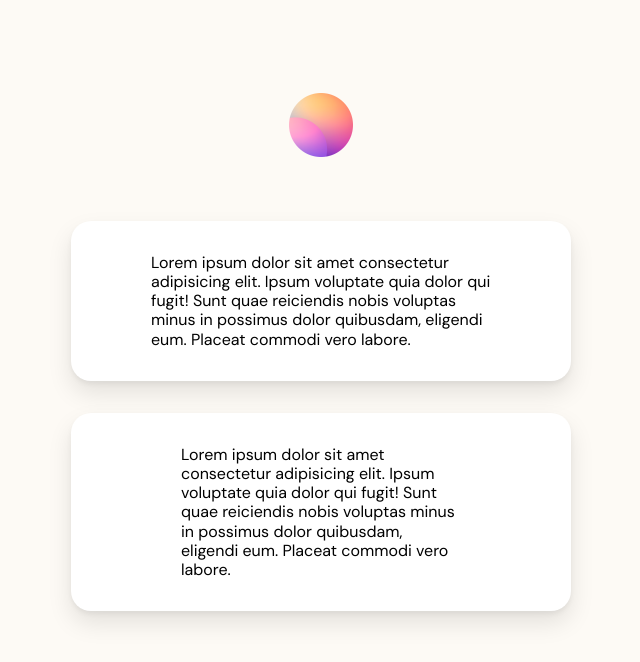
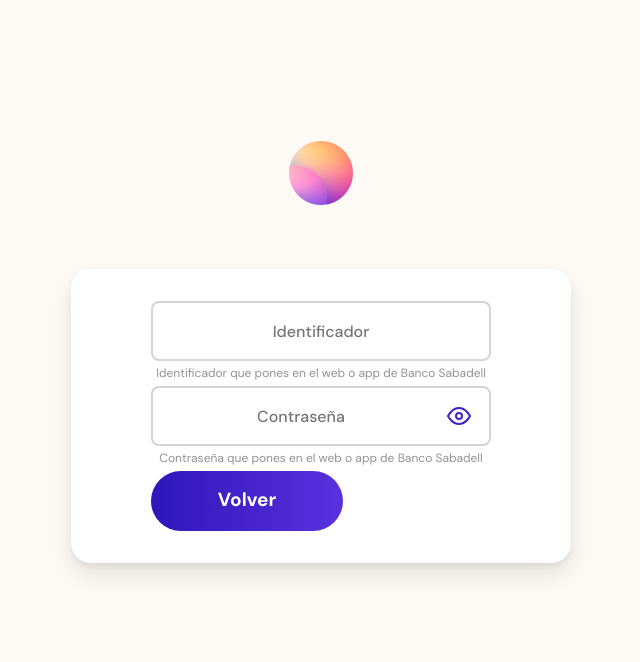
Before and after one commit to goiblas/banktrack, a React (Vite) app: page / in a window 1280 px wide. Shown: the top 662 px of the page, without its empty margins (319-959 px from the left). Built offline with nearby package versions, Linux system fonts and the light colour scheme.

Commit message:
add formcontrols

```diff
--- a/src/App.jsx
+++ b/src/App.jsx
@@ -1,19 +1,38 @@
+import { useState } from "react"
 import GlobalSyles from "./components/GlobalStyles"
 import Page from "./components/Page"
+import TextField from "./components/TextField"
+import PasswordField from "./components/PasswordField"
 import Card from "./components/Card"
+import Button from "./components/Button"
 
 const App = () => {
+  const [identifier, setIdentifier] = useState("")
+  const [password, setPassword] = useState("")
+
   return (
     <>
     <GlobalSyles />
 
     <Page>
       <Card>
-       <p>Lorem ipsum dolor sit amet consectetur adipisicing elit. Ipsum voluptate quia dolor qui fugit! Sunt quae reiciendis nobis voluptas minus in possimus dolor quibusdam, eligendi eum. Placeat commodi vero labore.</p>
-      </Card>
+        <TextField
+          value={identifier}
+          onChange={(ev) => setIdentifier(ev.target.value)}
+          name="identifier"
+          label="Identificador"
+          textHelp="Identificador que pones en el web o app de Banco Sabadell"
+        />
 
-      <Card contentWith={280}>
-       <p>Lorem ipsum dolor sit amet consectetur adipisicing elit. Ipsum voluptate quia dolor qui fugit! Sunt quae reiciendis nobis voluptas minus in possimus dolor quibusdam, eligendi eum. Placeat commodi vero labore.</p>
+        <PasswordField
+          value={password}
+          onChange={(ev) => setPassword(ev.target.value)}
+          name="password"
+          textHelp="Contraseña que pones en el web o app de Banco Sabadell"
+          label="Contraseña"
+        />
+
+        <Button>Volver</Button>
       </Card>
     </Page>
     </>
--- /dev/null
+++ b/src/components/Button.jsx
@@ -0,0 +1,21 @@
+import styled from "@emotion/styled"
+
+const Button = styled.button`
+    display: inline-flex;
+    align-items: center;
+    justify-content: center;
+    gap: .75rem;
+    border-radius: 99999rem;
+    height: 3.75rem;
+    border: none;
+    background-image: linear-gradient(to right, #2E16BA, #5A31DE);
+    padding-inline-start: 1.5rem;
+    padding-inline-end: 1.5rem;
+    min-width: 12rem;
+    font-family: "DM Sans", sans-serif;
+    font-size: 1.1875rem;
+    color: #ffffff;
+    font-weight: 700;
+`;
+
+export default Button
--- /dev/null
+++ b/src/components/PasswordField.jsx
@@ -0,0 +1,50 @@
+import { useState } from "react"
+import TextField from "./TextField"
+import styled from "@emotion/styled"
+import tooglePasswordIconSrc from "../assets/icon-view.svg"
+
+const Wrapper = styled.div`
+    position: relative;
+`
+
+const TextFieldStyled = styled(TextField)`
+    padding-inline-end: 56px; // rtl ready https://developer.mozilla.org/es/docs/Web/CSS/padding-inline-end
+`
+
+const IconButton = styled.button`
+    position: absolute;
+    inset-block-start: 12px; // rtl ready https://developer.mozilla.org/es/docs/Web/CSS/inset-block-start
+    inset-inline-end: 12px;
+    display: "flex";
+    align-items: "center";
+    justify-content: "center";
+    width:40px;
+    height:40px;
+    background-color: transparent;
+    border: none;
+`
+
+const PasswordField = props => {
+    const [type, setType] = useState("password");
+
+    const handleClick = () => {
+        setType(type === "password" ? "text" : "password");
+    }
+
+    return (
+        <Wrapper>
+            <TextFieldStyled type={type} {...props} />
+
+            <IconButton type="button" onClick={handleClick}>
+                <img
+                    src={tooglePasswordIconSrc}
+                    alt={type === "password" ? "ver contraseña" : "ocultar contraseña"}
+                    width="24"
+                    height="18"
+                />
+            </IconButton>
+        </Wrapper>
+    )
+}
+
+export default PasswordField
--- /dev/null
+++ b/src/components/TextField.jsx
@@ -0,0 +1,87 @@
+import { useId, useState } from "react";
+import styled from "@emotion/styled";
+
+const InputBase = styled.input`
+    border: 2px solid #D4D4D4;
+    border-radius: 8px;
+    height: 3.75rem;
+    padding: 0 1rem;
+    width: 100%;
+    color: #4021C8;
+    font-family: "DM Sans", sans-serif;
+    font-size: 1rem;
+    font-weight: 500;
+    transition-property: border-color, box-shadow;
+    transition-duration: .5s;
+    box-shadow: 0 0 0 rgba(64, 33, 200, 0);
+
+    &:not(:focus)&::placeholder {
+        text-align: center;
+    }
+    &:focus {
+        outline: none;
+    }
+    &:focus {
+        border-color: #4021C8;
+        box-shadow: 0 0 5px rgba(64, 33, 200, 0.25);
+    }
+`;
+
+const Wrapper = styled.div`
+    position: relative;
+`;
+
+const Label = styled.label`
+    position: absolute;
+    inset-inline-start: .75rem; // rtl ready
+    top: 0;
+    background-color: #ffffff;
+    padding: 0 .35rem;
+    font-family: "DM Sans", sans-serif;
+    color: ${({hasFocus}) => hasFocus ? "#4021C8" : "#929292"} ;
+    font-size: 0.875rem;
+    font-weight: 700;
+    transform: translateY(-50%);
+    transition: color .5s;
+    letter-spacing: 0;
+`;
+
+const Help = styled.div`
+    text-align: center;
+    font-size: 0.75rem;
+    color: #929292;
+    line-height: 1.4;
+    padding: 0.25rem 0;
+`
+
+const TextField = props => {
+    const { value, id = useId(), type = "text", label, textHelp, onFocus, onBlur, ...rest } = props;
+    const [hasFocus, setHasFocus] = useState(false);
+
+    const focusHandler = () => {
+        setHasFocus(true);
+        onFocus?.();
+    }
+
+    const blurHandler = () => {
+        setHasFocus(false);
+        onBlur?.();
+    }
+
+    return (
+        <Wrapper>
+            {value && <Label hasFocus={hasFocus} htmlFor={id}>{label}</Label>}
+            <InputBase
+                id={id}
+                placeholder={label}
+                onFocus={focusHandler}
+                onBlur={blurHandler}
+                value={value}
+                type={type}
+                {...rest} />
+            {textHelp && <Help>{textHelp}</Help>}
+        </Wrapper>
+    )
+}
+
+export default TextField;
```
Also changed, not shown: src/assets/icon-view.svg (added).
